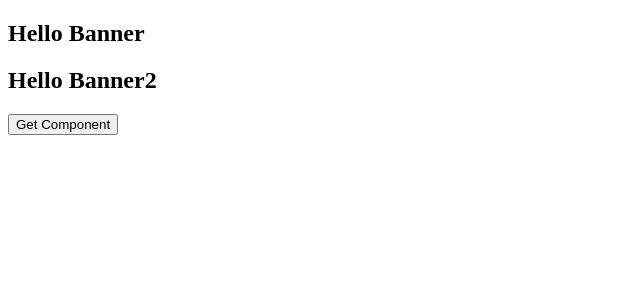
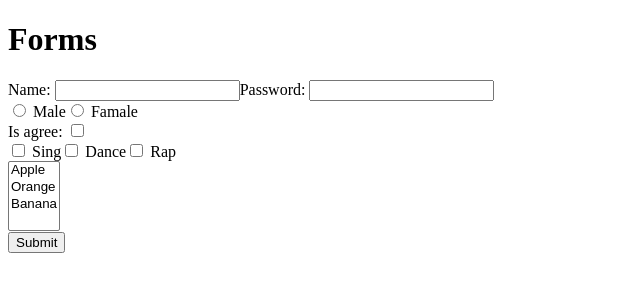
Before and after one commit to curder/react-demo, a React (Create React App) app in the folder 03-create-react-app/: page / in a window 1280 px wide. Shown: the top 300 px of the page, without its empty margins (0-640 px from the left). Built offline with nearby package versions, Linux system fonts and the light colour scheme.

Commit message:
feat: create a new App component for controlled forms and update README with new section

```diff
--- /dev/null
+++ b/03-create-react-app/src/14-forms/App.jsx
@@ -0,0 +1,109 @@
+import React, { PureComponent } from 'react'
+
+export class App extends PureComponent {
+    constructor(props) {
+        super(props)
+        this.state = {
+            name: '',
+            password: '',
+            gender: '',
+            agree: false,
+            hobbies: [
+                { name: 'sing', label: 'Sing', checked: false },
+                { name: 'dance', label: 'Dance', checked: false },
+                { name: 'rap', label: 'Rap', checked: false },
+            ],
+            fruits: [],
+        }
+    }
+
+    handleSubmit(e) {
+        e.preventDefault()
+        console.log("Name: ", this.state.name)
+        console.log("Password: ", this.state.password)
+        console.log("Gender: ", this.state.gender)
+        console.log("Agree: ", this.state.agree)
+        console.log("Hobby: ", this.state.hobbies.filter(hobby => hobby.checked).map(hobby => hobby.name))
+        console.log("Fruits: ", this.state.fruits)
+    }
+
+    handleInput(e) {
+        const value = e.target.type === 'checkbox' ? e.target.checked : e.target.value
+        this.setState({ [e.target.name]: value })
+    }
+
+    handleHobbiesChange(e, index) {
+        const hobbies = [...this.state.hobbies]
+        hobbies[index].checked = e.target.checked
+        this.setState({ hobbies })
+    }
+
+    handleFruitsChange(e) {
+        // const selectedValues = Array.from(e.target.selectedOptions).map(option => option.value)
+        const selectedValues = Array.from(e.target.selectedOptions, option => option.value)
+        this.setState({ fruits: selectedValues })
+    }
+
+    render() {
+        const { name, password, agree, hobbies } = this.state
+        return (
+            <div>
+                <h1>Forms</h1>
+
+                <form onSubmit={(e) => this.handleSubmit(e)}>
+                    {/* 常规表单字段 */}
+                    <div>
+                        <label htmlFor="name">
+                            Name: <input type="text" id="name" name='name' value={name}
+                                onChange={e => this.handleInput(e)} />
+                        </label>
+                        <label htmlFor="password">
+                            Password: <input type="password" id="password" name='password' value={password}
+                                onChange={e => this.handleInput(e)} />
+                        </label>
+                    </div>
+
+                    {/* 单选框 */}
+                    <div>
+                        <label htmlFor="male">
+                            <input type="radio" id="male" name='gender' value="male" onChange={e => this.handleInput(e)} /> Male
+                        </label>
+                        <label htmlFor="famale">
+                            <input type="radio" id="famale" name='gender' value="famale" onChange={e => this.handleInput(e)} /> Famale
+                        </label>
+                    </div>
+
+                    {/* 复选框 */}
+                    <div>
+                        <label htmlFor="agree">
+                            Is agree: <input type="checkbox" id="agree" name='agree' checked={agree} onChange={e => this.handleInput(e)} />
+                        </label>
+                    </div>
+
+                    {/* 复选框组 */}
+                    <div>
+                        {hobbies.map((hobby, index) => <label key={hobby.name} htmlFor={hobby.name}>
+                            <input type="checkbox" id={hobby.name} name={hobby.name} checked={hobby.checked} onChange={(e) => this.handleHobbiesChange(e, index)} /> {hobby.label}
+                        </label>
+                        )}
+                    </div>
+
+                    {/* 下拉框(多选) */}
+                    <div>
+                        <select multiple onChange={e => this.handleFruitsChange(e)} name="fruits">
+                            <option value="apple">Apple</option>
+                            <option value="orange">Orange</option>
+                            <option value="banana">Banana</option>
+                        </select>
+                    </div>
+
+                    <div>
+                        <button type="submit">Submit</button>
+                    </div>
+                </form>
+            </div>
+        )
+    }
+}
+
+export default App
--- a/03-create-react-app/src/index.js
+++ b/03-create-react-app/src/index.js
@@ -1,7 +1,7 @@
 // 编写 React 代码，并通过 React 渲染内容
 import ReactDOM from 'react-dom/client';
 import { StrictMode } from 'react'
-import App from './13-ref-get-component/App'
+import App from './14-forms/App'
 
 ReactDOM
     .createRoot(document.querySelector("#root"))
```
Also changed, not shown: 1 other file (tests, documents, lock files or other folders).
